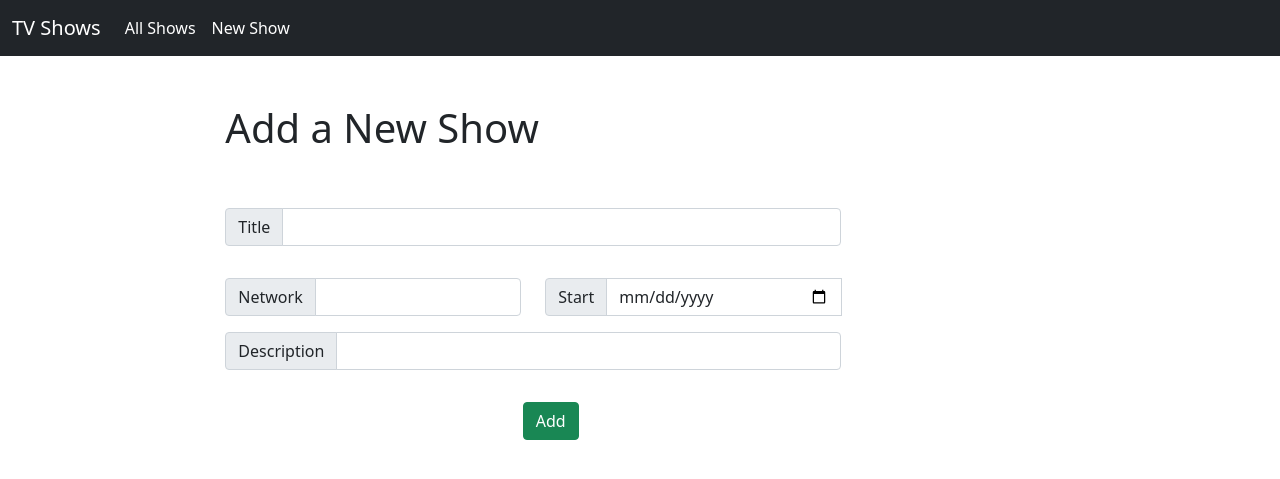
After one commit to joaqFarias/django-tv-shows, a Django app: page /shows/new in a window 1280 px wide. The commit adds this page. Shown: the top 479 px of the page. Run offline with Django 3.2, Linux system fonts and the light colour scheme.

Commit message:
plantillas de shows y new terminadas, falta hacer los modelos y las otras dos plantillas

```diff
--- a/django_tv_shows/app_tv_shows/templates/base.html
+++ b/django_tv_shows/app_tv_shows/templates/base.html
@@ -1,5 +1,5 @@
 <!DOCTYPE html>
-<html lang="en">
+<html lang="es">
 <head>
   <meta charset="UTF-8">
   <meta http-equiv="X-UA-Compatible" content="IE=edge">
@@ -7,46 +7,31 @@
   <title>{% block titulo %}{% endblock %}</title>
   <link href="https://cdn.jsdelivr.net/npm/bootstrap@5.0.2/dist/css/bootstrap.min.css" rel="stylesheet" integrity="sha384-EVSTQN3/azprG1Anm3QDgpJLIm9Nao0Yz1ztcQTwFspd3yD65VohhpuuCOmLASjC" crossorigin="anonymous">
   <link rel="stylesheet" href="https://cdnjs.cloudflare.com/ajax/libs/toastr.js/latest/toastr.css" integrity="sha512-3pIirOrwegjM6erE5gPSwkUzO+3cTjpnV9lexlNZqvupR64iZBnOOTiiLPb9M36zpMScbmUNIcHUqKD47M719g==" crossorigin="anonymous" referrerpolicy="no-referrer" />
+  {% load static %}
+  <link rel="stylesheet" href="{% static 'css/style.css' %}">
 </head>
 <body>
   <nav class="navbar navbar-expand-lg navbar-dark bg-dark">
     <div class="container-fluid">
-      <a class="navbar-brand" href="#">Project Name</a>
+      <a class="navbar-brand" href="/">TV Shows</a>
       <button class="navbar-toggler" type="button" data-bs-toggle="collapse" data-bs-target="#navbarSupportedContent" aria-controls="navbarSupportedContent" aria-expanded="false" aria-label="Toggle navigation">
       <span class="navbar-toggler-icon"></span>
       </button>
       <div class="collapse navbar-collapse" id="navbarSupportedContent">
       <ul class="navbar-nav me-auto mb-2 mb-lg-0">
         <li class="nav-item">
-        <a class="nav-link active" aria-current="page" href="#">Home</a>
+        <a class="nav-link active" aria-current="page" href="/">All Shows</a>
         </li>
         <li class="nav-item">
-        <a class="nav-link" href="#">Link</a>
-        </li>
-        <li class="nav-item dropdown">
-        <a class="nav-link dropdown-toggle" href="#" id="navbarDropdown" role="button" data-bs-toggle="dropdown" aria-expanded="false">
-          Dropdown
-        </a>
-        <ul class="dropdown-menu" aria-labelledby="navbarDropdown">
-          <li><a class="dropdown-item" href="#">Action</a></li>
-          <li><a class="dropdown-item" href="#">Another action</a></li>
-          <li><hr class="dropdown-divider"></li>
-          <li><a class="dropdown-item" href="#">Something else here</a></li>
-        </ul>
-        </li>
-        <li class="nav-item">
-        <a class="nav-link disabled" href="#" tabindex="-1" aria-disabled="true">Disabled</a>
-        </li>
+          <a class="nav-link active" aria-current="page" href="/shows/new">New Show</a>
+          </li>
       </ul>
-        {% if request.session.usuario %}
-        <div class="d-flex">
-          <a class="btn btn-outline-success" href="/logout">Logout</a>
-        </div>
-        {% endif %}
       </div>
     </div>
   </nav>
-  <div class="container">
+
+
+  <div class="container-fluid">
     {% block contenido %}
     {% endblock %}
   </div>
--- /dev/null
+++ b/django_tv_shows/app_tv_shows/templates/new.html
@@ -0,0 +1,61 @@
+{% extends "base.html" %}
+
+{% block titulo %}New Show{% endblock %}
+
+{% block contenido %}
+
+<div class="row">
+  <div class="col-md-2"></div>
+  <div class="col-md-6 py-5">
+      <h1>Add a New Show</h1>
+  </div>
+</div>
+<form action="/shows/<int:id>" method="post">{% csrf_token %}
+  <div class="row mb-3">
+    <div class="col-md-2"></div>
+    <div class="col-md-6">
+      <div class="input-group mb-3">
+          <span class="input-group-text" id="basic-addon3">Title</span>
+          <input type="text" class="form-control" id="basic-url" aria-describedby="basic-addon3" name='title'>
+      </div>
+    </div>
+  </div>
+  <div class="row mb-3">
+    <div class="col-md-2"></div>
+    <div class="col-md-3">
+      <div class="input-group">
+          <span class="input-group-text" id="basic-addon3">Network</span>
+          <input type='text' class="form-control" aria-label="basic-addon3" name='desc'></input>
+      </div>
+    </div>
+    <div class="col-md-3">
+      <div class="input-group">
+        <label for="startDate" class="input-group-text">Start</label>
+        <input id="startDate" class="form-control" type="date" />
+        <span id="startDateSelected"></span>
+      </div>
+    </div>
+  </div>
+  <div class="row mb-3">
+    <div class="col-md-2"></div>
+    <div class="col-md-6">
+      <div class="input-group mb-3">
+          <span class="input-group-text" id="basic-addon3">Description</span>
+          <input type="text" class="form-control" id="basic-url" aria-describedby="basic-addon3" name='title'>
+      </div>
+    </div>
+  </div>
+  <div class="row">
+      <div class="col-md-4"></div>
+      <div class="col-md-3 ps-5 ms-5">
+              <button type="submit" class="btn btn-success">Add</button>
+      </div>
+  </div>
+</form>
+
+{% endblock %}
+
+{% block libreria %}
+
+
+{% endblock %}
--- a/django_tv_shows/app_tv_shows/urls.py
+++ b/django_tv_shows/app_tv_shows/urls.py
@@ -1,8 +1,10 @@
 from django.urls import path
 from . import views, auth
+
 urlpatterns = [
-    path('', views.index),
-    path('registro', auth.registro),
-    path('login', auth.login),
-    path('logout', auth.logout)
+    path('', views.root),
+    path('shows', views.shows),
+    path('shows/new', views.new),
+    path('shows/<int:id>', views.show),
+    path('shows/<int:id>/edit', views.edit),
 ]
--- a/django_tv_shows/app_tv_shows/views.py
+++ b/django_tv_shows/app_tv_shows/views.py
@@ -3,11 +3,30 @@ from django.shortcuts import redirect, render
 import bcrypt
 from .decorators import login_required
 
+def root(request):
+    return redirect('/shows')
 
-@login_required
-def index(request):
+def shows(request):
 
     context = {
         'saludo': 'Hola'
     }
-    return render(request, 'index.html', context)
+    return render(request, 'shows.html', context)
+
+def show(request):
+    context = {
+        'saludo': 'Hola'
+    }
+    return render(request, 'show.html', context)
+
+def new(request):
+    context = {
+        'saludo': 'Hola'
+    }
+    return render(request, 'new.html', context)
+
+def edit(request):
+    context = {
+        'saludo': 'Hola'
+    }
+    return render(request, 'edit.html', context)
```
Also changed, not shown: django_tv_shows/app_tv_shows/static/js/css/styles.css (added, +12 -0 lines), django_tv_shows/app_tv_shows/templates/edit.html (added, +13 -0 lines), django_tv_shows/app_tv_shows/templates/index.html (deleted, +0 -12 lines), django_tv_shows/app_tv_shows/templates/login.html (deleted, +0 -34 lines), django_tv_shows/app_tv_shows/templates/registro.html (deleted, +0 -56 lines), django_tv_shows/app_tv_shows/templates/shows.html (added, +50 -0 lines), django_tv_shows/app_tv_shows/templates/view_show.html (added, +13 -0 lines).
